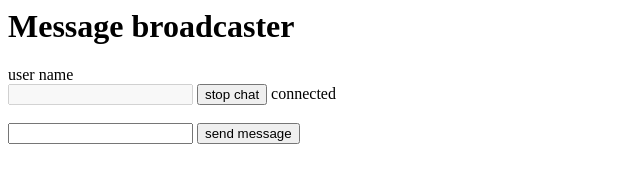
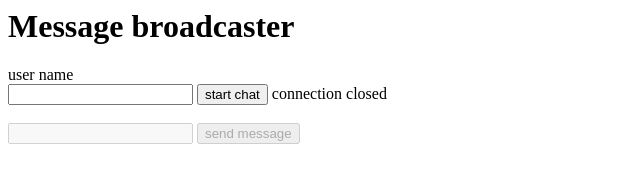
Before and after one commit to akhilmk/go-ws, a plain HTML site: page index.html in a window 1280 px wide. Both pictures are taken after a click on the button "start chat". Shown: the whole page, without its empty margins (0-640 px from the left). Drawn offline with Linux system fonts and the light colour scheme.

Commit message:
on close handling

```diff
--- a/index.html
+++ b/index.html
@@ -32,42 +32,54 @@
 
    function startChatButtonClick() {
      if (STATUS_MAIN == STATUS_DISC){
+        document.getElementById("labelStatusMsg").innerText = "starting connection.."
         connectWs() // todo error handling
+     }else{
+        document.getElementById("labelStatusMsg").innerText = "closing connection.."
+        wsGlobal.close()
+     }
+   }
+   function connected() {
+            console.log("onopen sw connected")
             document.getElementById("userName").disabled = true;
             document.getElementById("labelStatusMsg").innerText = STATUS_CONN
             document.getElementById("btnUser").value= "stop chat";
             document.getElementById("listMsg").innerHTML = ""
+            document.getElementById('textAreaMsg').value = ""
             toggleMsgDiv(false)
             STATUS_MAIN = STATUS_CONN
-     }else{
+   }
+   function disconnected() {
+            console.log("onclose ws closed ",event)
             document.getElementById("userName").disabled = false;
-        document.getElementById("labelStatusMsg").innerText = STATUS_DISC
+            document.getElementById("labelStatusMsg").innerText = "connection closed"
             document.getElementById("btnUser").value= "start chat";
             document.getElementById("listMsg").innerHTML = ""
+            document.getElementById('textAreaMsg').value = ""
+            STATUS_MAIN = STATUS_DISC
             toggleMsgDiv(true)
-        wsGlobal.close()
-        STATUS_MAIN = STATUS_DISC
    }
-   }
+
 
    function connectWs() {
         let socket = new WebSocket("ws://localhost:8080/ws")
         console.log("starting ws connection")
 
         socket.onopen = () =>{
-            console.log("onopen sw connected")
+            connected()
+        }
+        socket.onclose = (event) =>{
+            disconnected()
         }
         socket.onmessage =(msg)=>{
              console.log("onmessage msg:", msg.data)
              msgText= document.getElementById("listMsg").innerHTML
              document.getElementById("listMsg").innerHTML =msgText+'<li>' + msg.data + '</li>';
         }
-
-        socket.onclose = (event) =>{
-            console.log("onclose ws closed ",event)
-        }
         socket.onerror = (error) =>{
             console.log("onerror ws error ",error)
+            document.getElementById("labelStatusMsg").innerText = "connection error"
+            disconnected()
         }
         wsGlobal = socket
    }
```
Lines whose indentation alone changed are shown as unchanged.
